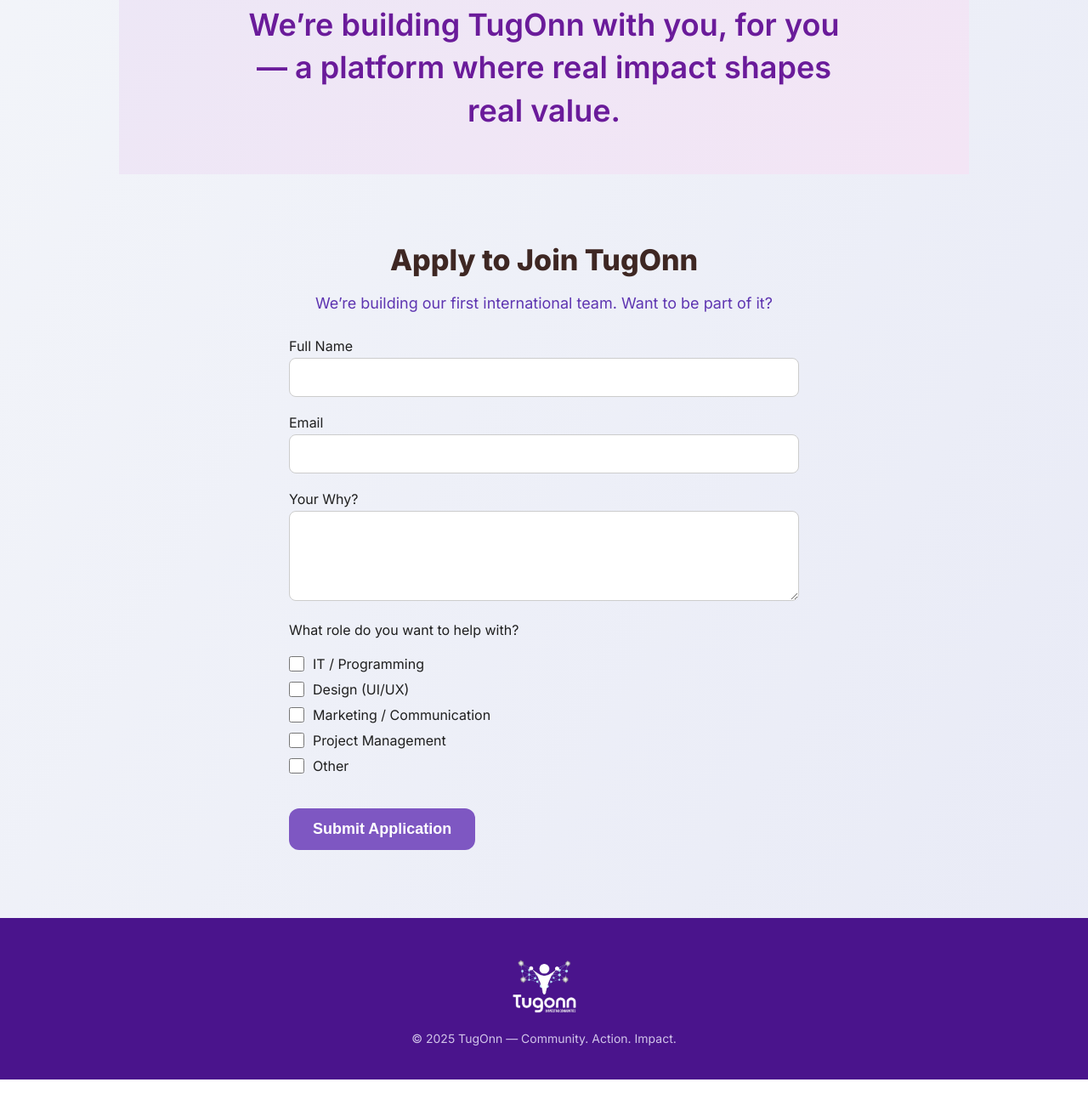
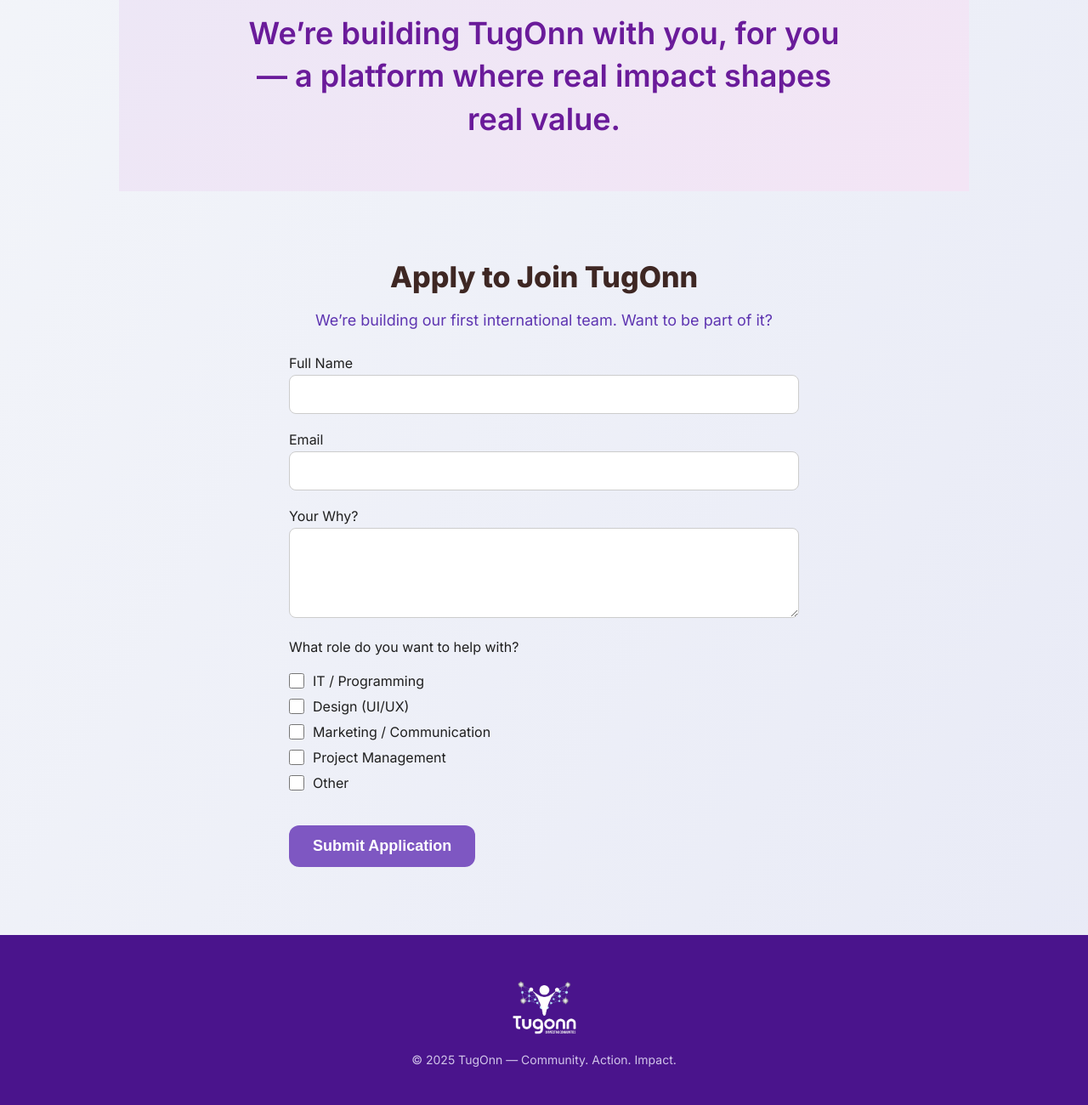
Before and after one commit to VladyslavBiblyi/TugOnn-website, a plain HTML site: page index.html in a window 1280 px wide. Shown: the part 1014-2314 px from the top of the page at 85% size. Before the commit the page ends 2284 px from the top, so only its background shows below. Drawn offline with Linux system fonts and the light colour scheme.

Commit message:
Update index.html

```diff
--- a/index.html
+++ b/index.html
@@ -141,7 +141,7 @@
     }
     footer {
       text-align: center;
-      padding: 40px 20px;
+      padding: 45px 20px;
       font-size: 14px;
       color: #d1c4e9;
       background: #4a148c;
@@ -192,7 +192,7 @@
     </div>
   </section>
 
-  <section id="impact" style="padding: 30px 20px; background: linear-gradient(135deg, #ede7f6, #f3e5f5); text-align: center;">
+  <section id="impact" style="padding: 40px 20px; background: linear-gradient(135deg, #ede7f6, #f3e5f5); text-align: center;">
     <div style="max-width: 700px; margin: 0 auto;">
       <h2 style="font-size: 36px; font-weight: 600; color: #6a1b9a; margin-bottom: 20px; line-height: 1.4; animation: fadeInDown 1s ease-out;">
         We’re building TugOnn with you, for you — a platform where real impact shapes real value.
```
